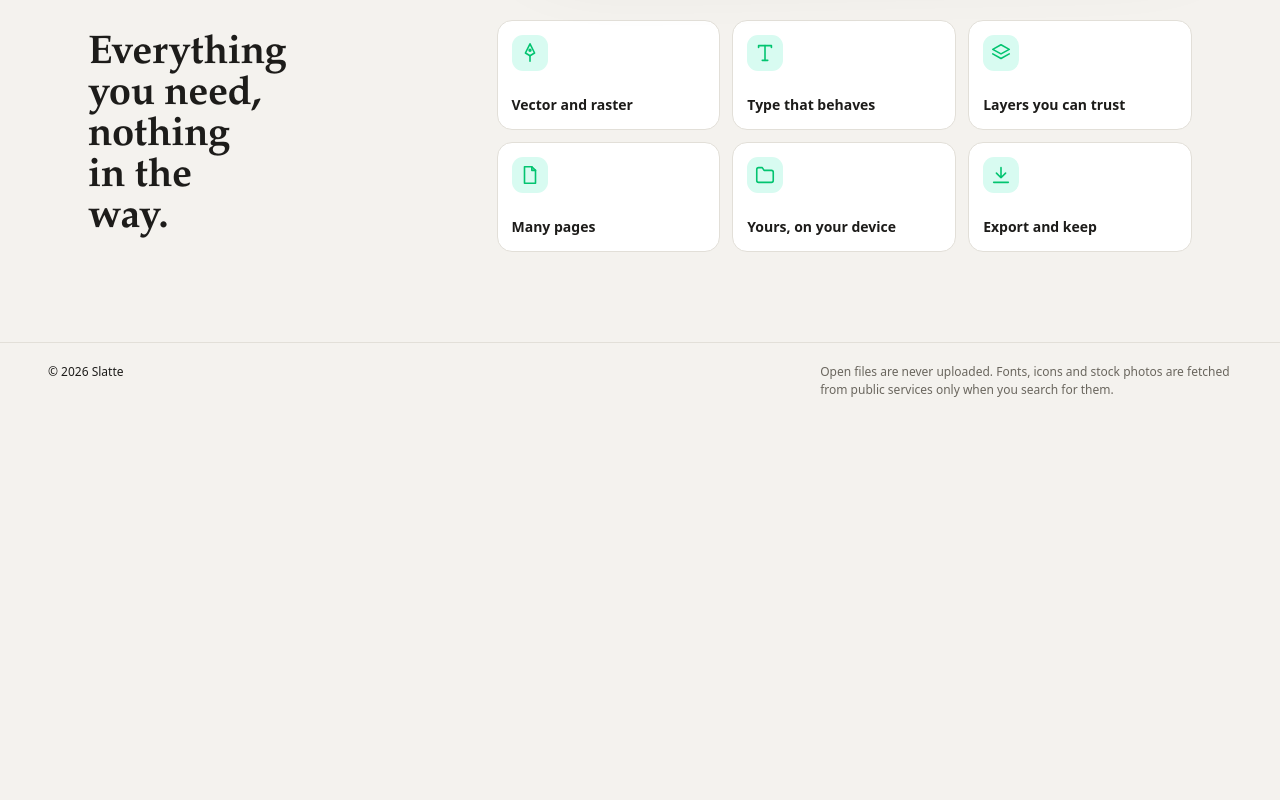
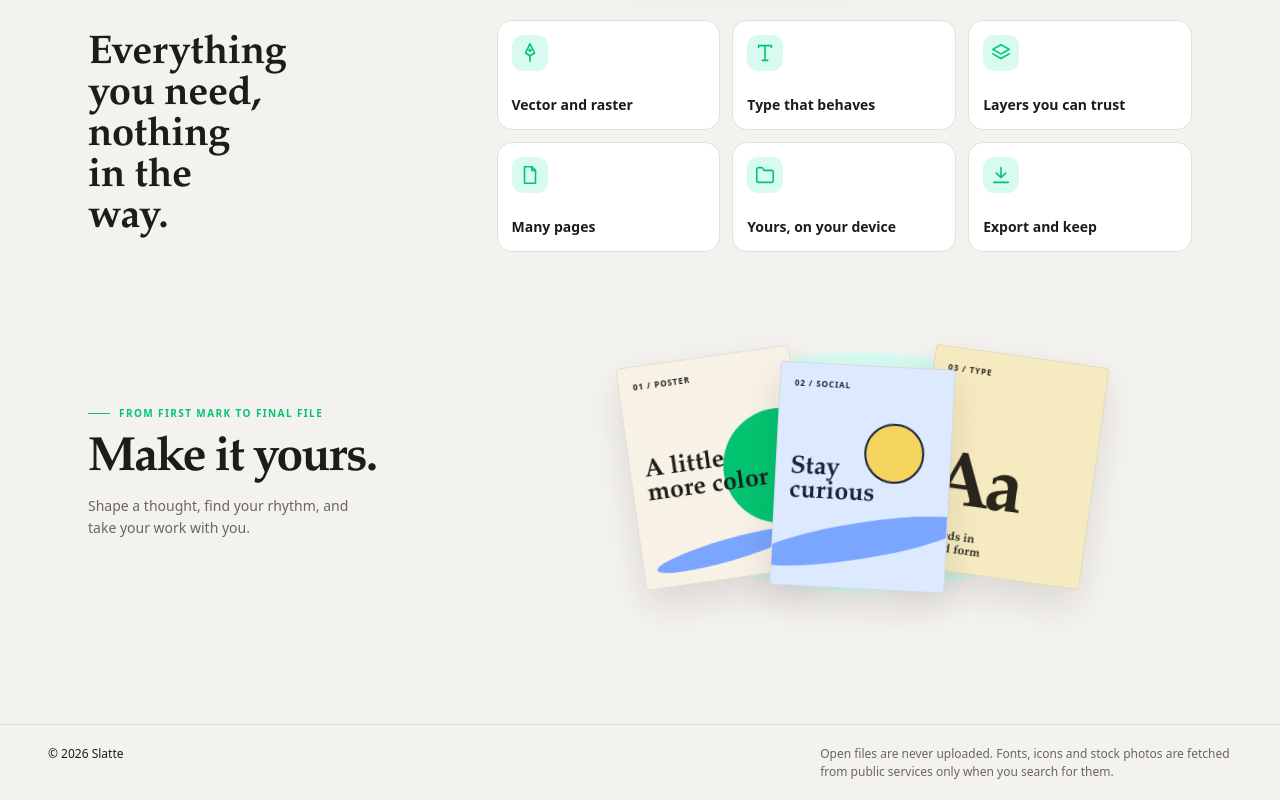
Before and after one commit to harshhhhal/Slatte, a website built with Vite: page index.html in a window 1280 px wide. Shown: the part 747-1547 px from the top of the page. Before the commit the page ends 1165 px from the top, so only its background shows below. Built offline with nearby package versions, Linux system fonts and the light colour scheme.

Commit message:
Enhance landing page with motion and showcase

```diff
--- a/src/pages/landing.js
+++ b/src/pages/landing.js
@@ -58,7 +58,16 @@ export async function renderLanding(ctx) {
           h('div.hero-float.float-bottom', h('span.float-swatch'), h('span', 'Made your way')))),
       h('section.capabilities#capabilities', { 'aria-labelledby': 'cap-h' },
         h('div.block-head', h('h2#cap-h', 'Everything you need, nothing in the way.')),
-        h('ul.cap-grid', CAPABILITIES.map(([ic, t]) => h('li.cap', h('span.cap-icon', { html: icon(ic, 22) }), h('h3', t)))))
+        h('ul.cap-grid', CAPABILITIES.map(([ic, t]) => h('li.cap', h('span.cap-icon', { html: icon(ic, 22) }), h('h3', t))))),
+      h('section.make-strip', { 'aria-labelledby': 'make-h' },
+        h('div.make-copy',
+          h('p.eyebrow', 'From first mark to final file'),
+          h('h2#make-h', 'Make it yours.'),
+          h('p', 'Shape a thought, find your rhythm, and take your work with you.')),
+        h('div.make-gallery', { 'aria-label': 'Examples of designs you can create' },
+          h('article.make-card.make-poster', h('span.make-card-kicker', '01 / POSTER'), h('span.make-poster-title', 'A little\nmore color'), h('i.make-poster-orb'), h('i.make-poster-line')),
+          h('article.make-card.make-social', h('span.make-card-kicker', '02 / SOCIAL'), h('i.make-social-sun'), h('span.make-social-title', 'Stay curious'), h('i.make-social-wave')),
+          h('article.make-card.make-type', h('span.make-card-kicker', '03 / TYPE'), h('span.make-type-mark', 'Aa'), h('span.make-type-note', 'Words in\ngood form'))))
       ),
     h('footer.footer',
       h('span', `© ${new Date().getFullYear()} Slatte`),
--- a/src/styles/landing.css
+++ b/src/styles/landing.css
@@ -469,6 +469,41 @@ dialog.dialog.wide.template-dialog .dialog-body { max-height: calc(100dvh - 88px
 .app-template-groups { gap: 24px; }
 .app-template-groups .size-card { min-height: 132px; }
 .app-template-groups .size-grid { gap: 10px; }
+
+/* Landing page motion and a small visual sampler */
+.hero-copy { animation: landing-rise .7s cubic-bezier(.2,.75,.25,1) both; }
+.hero-visual { animation: landing-rise .85s .08s cubic-bezier(.2,.75,.25,1) both; }
+.hero-preview { transform-origin: 55% 55%; animation: preview-drift 7s 1s ease-in-out infinite; }
+.hero-preview:hover { animation-play-state: paused; }
+.make-strip { display: grid; grid-template-columns: minmax(190px, .7fr) minmax(0, 1.3fr); align-items: center; gap: clamp(28px, 7vw, 100px); padding: 30px 0 92px; }
+.make-copy { max-width: 290px; }
+.make-copy .eyebrow { margin-bottom: 14px; }
+.make-copy h2 { margin: 0 0 12px; font: 600 clamp(34px, 4vw, 48px)/1 var(--font-display); letter-spacing: -.04em; }
+.make-copy > p:last-child { color: var(--text-muted); line-height: 1.55; font-size: 14px; }
+.make-gallery { min-height: 260px; display: flex; align-items: center; justify-content: center; position: relative; isolation: isolate; }
+.make-gallery::before { content: ''; position: absolute; z-index: -1; width: 66%; aspect-ratio: 1.8; border-radius: 50%; background: var(--accent-soft); filter: blur(1px); }
+.make-card { position: relative; display: flex; flex-direction: column; flex: 0 1 175px; aspect-ratio: .78; overflow: hidden; padding: 14px; border: 1px solid color-mix(in srgb, var(--border-strong) 50%, transparent); border-radius: 4px; box-shadow: 0 16px 36px color-mix(in srgb, var(--text) 12%, transparent); transition: transform .3s cubic-bezier(.2,.8,.2,1), box-shadow .3s; animation: card-arrive .7s cubic-bezier(.2,.8,.2,1) both, card-bob 6s ease-in-out 1s infinite; }
+.make-card:hover { z-index: 2; transform: translateY(-10px) rotate(0) !important; box-shadow: 0 24px 48px color-mix(in srgb, var(--text) 18%, transparent); }
+.make-card + .make-card { margin-left: -30px; }
+.make-poster { z-index: 1; background: #f7f1e6; color: #1d1c1a; transform: rotate(-8deg); animation-delay: .08s, 1.2s; }
+.make-social { z-index: 2; background: #dce9ff; color: #18233a; transform: translateY(10px) rotate(3deg); animation-delay: .22s, 1.6s; }
+.make-type { z-index: 0; background: #f6eac0; color: #29251b; transform: rotate(8deg); animation-delay: .36s, 2s; }
+.make-card-kicker { position: relative; z-index: 1; font-size: 8px; font-weight: 700; letter-spacing: .12em; }
+.make-poster-title { position: relative; z-index: 1; margin: auto 0; font: 700 25px/.95 var(--font-display); white-space: pre-line; }
+.make-poster-orb { position: absolute; width: 115px; height: 115px; right: -34px; top: 27%; border-radius: 50%; background: var(--accent); }
+.make-poster-line { position: absolute; left: 12px; right: 12px; bottom: 17px; height: 22px; border-radius: 50%; background: #7aa6ff; transform: rotate(-8deg); }
+.make-social-sun { position: absolute; width: 60px; height: 60px; top: 25%; right: 15%; border: 2px solid currentColor; border-radius: 50%; background: #f4d35e; }
+.make-social-title { margin: auto 0; max-width: 5ch; font: 700 25px/.95 var(--font-display); }
+.make-social-wave { position: absolute; left: -12%; bottom: 13%; width: 124%; height: 36px; border-radius: 50%; background: #7aa6ff; transform: rotate(-12deg); }
+.make-type-mark { margin: auto 0 0; font: 700 76px/.9 var(--font-display); letter-spacing: -.08em; }
+.make-type-note { margin-top: 10px; font: 600 12px/1.1 var(--font-display); white-space: pre-line; }
+@keyframes landing-rise { from { opacity: 0; transform: translateY(18px); } to { opacity: 1; transform: translateY(0); } }
+@keyframes preview-drift { 0%, 100% { transform: rotate(-1.2deg) translateY(0); } 50% { transform: rotate(-.2deg) translateY(-7px); } }
+@keyframes card-arrive { from { opacity: 0; translate: 0 18px; } to { opacity: 1; translate: 0 0; } }
+@keyframes card-bob { 0%, 100% { translate: 0 0; } 50% { translate: 0 -5px; } }
+@media (max-width: 900px) { .make-strip { grid-template-columns: 1fr; gap: 10px; padding: 18px 0 70px; } .make-gallery { min-height: 245px; } }
+@media (max-width: 620px) { .make-gallery { min-height: 215px; } .make-card { flex-basis: 145px; } .make-card + .make-card { margin-left: -28px; } .make-poster-title, .make-social-title { font-size: 21px; } .make-type-mark { font-size: 64px; } }
+@media (prefers-reduced-motion: reduce) { .hero-copy, .hero-visual, .hero-preview, .make-card { animation: none !important; } .make-card, .hero-preview { transition: none; } }
 @media (max-width: 620px) {
   .app-section-head { align-items: flex-start; gap: 12px; }
   .app-section-actions { align-self: flex-end; gap: 10px; }
```
